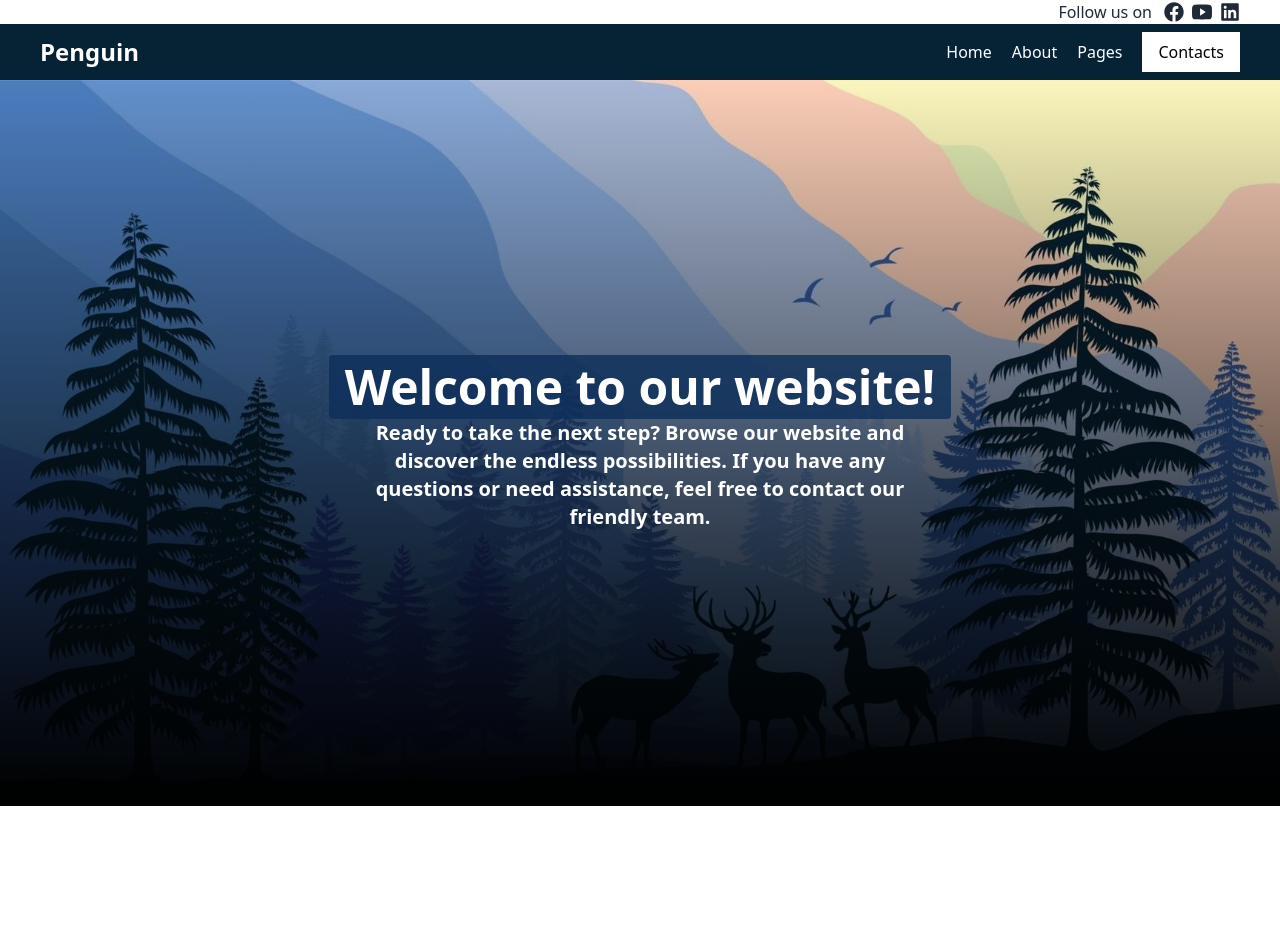
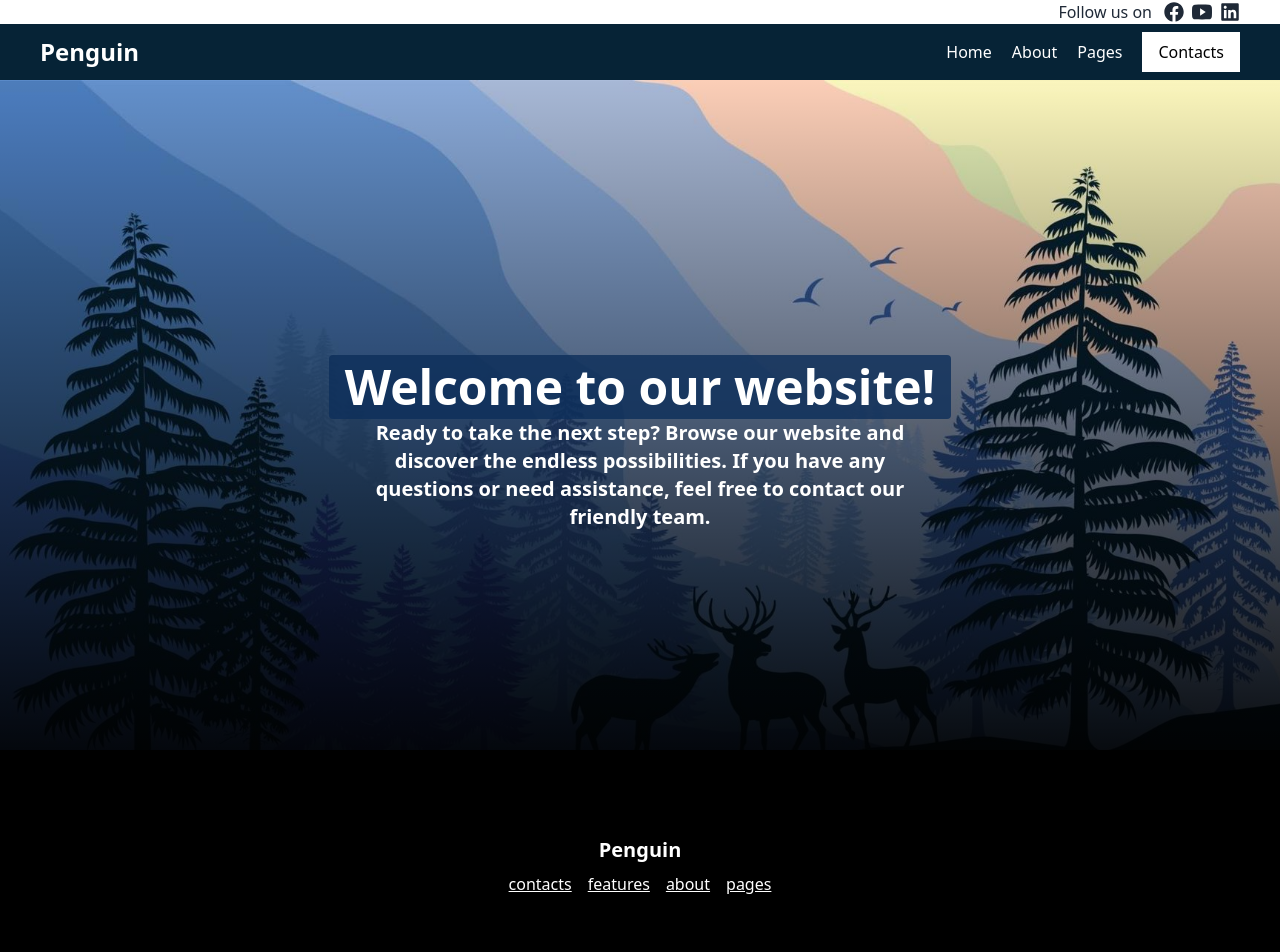
Before and after one commit to Freelancerhatem/tnc-global, a React (Vite) app: page / in a window 1280 px wide. Shown: the top 952 px of the page. Before the commit the page ends 806 px from the top, so only its background shows below. Built offline with nearby package versions, Linux system fonts and the light colour scheme; no server answers.

Commit message:
task complted

```diff
--- a/src/HomeLayout/HomeLayout.jsx
+++ b/src/HomeLayout/HomeLayout.jsx
@@ -2,6 +2,7 @@
 import Navbar from "../layout/Navbar/Navbar";
 import DataCards from "../components/DataCards/DataCards";
 import Banner from "../layout/Banner/Banner";
+import Footer from "../components/DataCards/Footer/Footer";
 
 
 const HomeLayout = () => {
@@ -11,7 +12,7 @@ const HomeLayout = () => {
             <Navbar></Navbar>
             <Banner></Banner>
             <DataCards></DataCards>
-            {/* footer */}
+            <Footer></Footer>
         </div>
     );
 };
--- a/src/Hooks/useData.jsx
+++ b/src/Hooks/useData.jsx
@@ -5,7 +5,7 @@ import { useEffect, useState } from "react";
 const useData = () => {
     const [data, setData] = useState({})
     useEffect(() => {
-        axios.get('https://dummyjson.com/users?limit=3')
+        axios.get('https://dummyjson.com/users?limit=30')
             .then(res => setData(res.data));
     }, [])
     return data;
--- a/src/components/DataCards/DataCard/DataCard.jsx
+++ b/src/components/DataCards/DataCard/DataCard.jsx
@@ -9,9 +9,9 @@ const DataCard = ({ userData }) => {
     return (
         <div onMouseEnter={() => setActive(true)} onMouseLeave={() => setActive(false)} className='relative'>
             <div className={`  bg-white -z-0 py-5 rounded-md shadow-2xl ${active ? '' : ''}`}>
-                <div className={`absolute  w-full left-0 bottom-0    ${active ? ' bg-gradient-to-t from-[#7ba7f3] via-[#7ba7f3]  to-transparent  rounded-md l h-full   duration-500 transition-all  z-10' : 'h-0 transition-all   duration-1000'}`}></div>
+                <div className={`absolute  w-full left-0 bottom-0    ${active ? ' bg-gradient-to-t from-[#7ba7f3] via-[#7ba7f3]  to-transparent  rounded-md l h-full   duration-500 transition-all  z-10' : 'h-0 transition-all   duration-500'}`}></div>
                 <div className='z-30 relative'>
-                    <div className='w-20 h-20 rounded-full mx-auto p-4 my-2  bg-[#7ba7f3]'><img className='w-full  h-full' src={image} alt="" /></div>
+                    <div className={`w-20 h-20 rounded-full mx-auto p-4 my-2  bg-[#7ba7f3] ${active?'bg-white':''}`}><img className={`w-full  h-full ${active?'':''}`} src={image} alt="" /></div>
                     <div className={`text-center text-lg font-semibold ${active?'text-white':''}`}><h2>{firstName} {lastName}</h2></div>
                     <div className={`flex flex-col gap-2 items-center ${active?'text-white':''}`}>
                         <h2>{email} </h2>
--- a/src/components/DataCards/DataCards.jsx
+++ b/src/components/DataCards/DataCards.jsx
@@ -13,7 +13,7 @@ const DataCards = () => {
         const user = data.users;
 
         return (
-            <div className=" bg-[#8dabd9] mt-20 z-50">
+            <div className=" bg-[#8dabd9] mt-20 py-10 z-50">
                 <h1 className="text-center font-bold text-2xl">All User</h1>
                 <div data-aos={''} data-aos-duration='1000' className="grid grid-cols-1 md:grid-cols-2 lg:grid-cols-3 gap-5 px-5 py-2">
 
--- /dev/null
+++ b/src/components/DataCards/Footer/Footer.jsx
@@ -0,0 +1,22 @@
+
+
+const Footer = () => {
+    const date =  new Date();
+    console.log(date);
+    return (
+        <div className="h-[30vh] relative bg-black text-white flex flex-col justify-center items-center">
+            <div>
+                <h1 className="text-center text-xl font-bold">Penguin</h1>
+                <nav className="flex list-none gap-4 underline py-2">
+                    <li>contacts</li>
+                    <li>features</li>
+                    <li>about</li>
+                    <li>pages</li>
+                </nav>
+            </div>
+            <p className="absolute bottom-1 text-gray-400">All rights reserved by TNC GLOBAL </p>
+        </div>
+    );
+};
+
+export default Footer;
--- a/src/layout/Banner/Banner.jsx
+++ b/src/layout/Banner/Banner.jsx
@@ -4,7 +4,7 @@ import img from '../../assets/image/bgimage.jpg'
 const Banner = () => {
     useAos();
     return (
-        <div style={{backgroundImage:`url(${img})`}} className=" relative top-20 h-[calc(100vh-74px)] bg-fixed bg-cover bg-center bg-no-repeat  ">
+        <div style={{backgroundImage:`url(${img})`}} className=" relative top-20 h-[calc(100vh-74px)]  bg-cover bg-center bg-no-repeat  ">
            <div  data-aos-duration='1000' className='absolute w-full flex items-center justify-center h-full bg-gradient-to-t from-black to-transparent'>
             <div className="flex flex-col justify-center items-center  text-white  text-center  ">
                 <h1 className='text-5xl text-center bg-[#0d2e5acd] rounded  px-4 py-2 font-extrabold'>Welcome to our website!</h1>
--- a/src/layout/UserDetails/UserDetails.jsx
+++ b/src/layout/UserDetails/UserDetails.jsx
@@ -1,9 +1,9 @@
-import { useParams } from "react-router-dom";
+import { Link, useParams } from "react-router-dom";
 import useData from "../../Hooks/useData";
 import { useEffect, useState } from "react";
 import bg from '../../assets/image/abt.jpg'
 import { TbSquareRoundedNumber1, TbSquareRoundedNumber2, TbSquareRoundedNumber3, TbSquareRoundedNumber4, TbSquareRoundedNumber5, TbSquareRoundedNumber6, TbSquareRoundedNumber7, TbSquareRoundedNumber8 } from "react-icons/tb";
-
+import { ImCross } from "react-icons/im";
 
 const UserDetails = () => {
     const data = useData();
@@ -25,6 +25,7 @@ const UserDetails = () => {
             <div style={{ backgroundImage: `url(${bg})` }} className="  bg-cover bg-center ">
                 <div className="h-screen w-screen bg-cover bg-center bg-[#062336c6] flex justify-center items-center">
                     <div className="w-[50%] h-[70%] relative bg-[#c7c3c3d5] shadow-xl rounded-md">
+                <Link to={'/'}  className="absolute z-50 top-5 right-5 text-white"><ImCross/></Link>
                         <div className="">
                             <img className="absolute -top-10 left-[calc(50%-40px)] bg-[#062336] rounded-full p-3 w-20 h-20" src={image} alt="" />
                             <h1 className=" relative text-center top-12 w-[20%] rounded-md mx-auto bg-white  text-[#062336]"><span className="font-extrabold">User ID:</span> {username}</h1>
```
